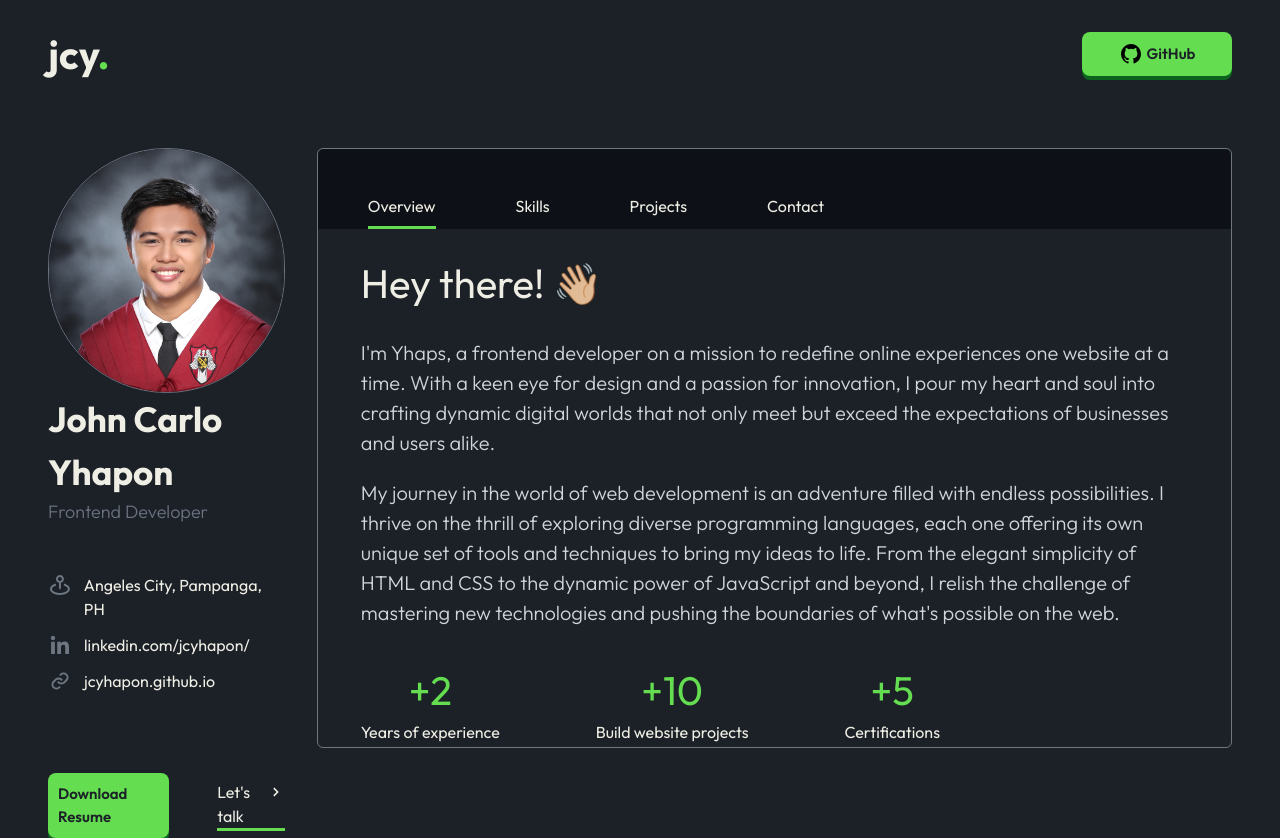
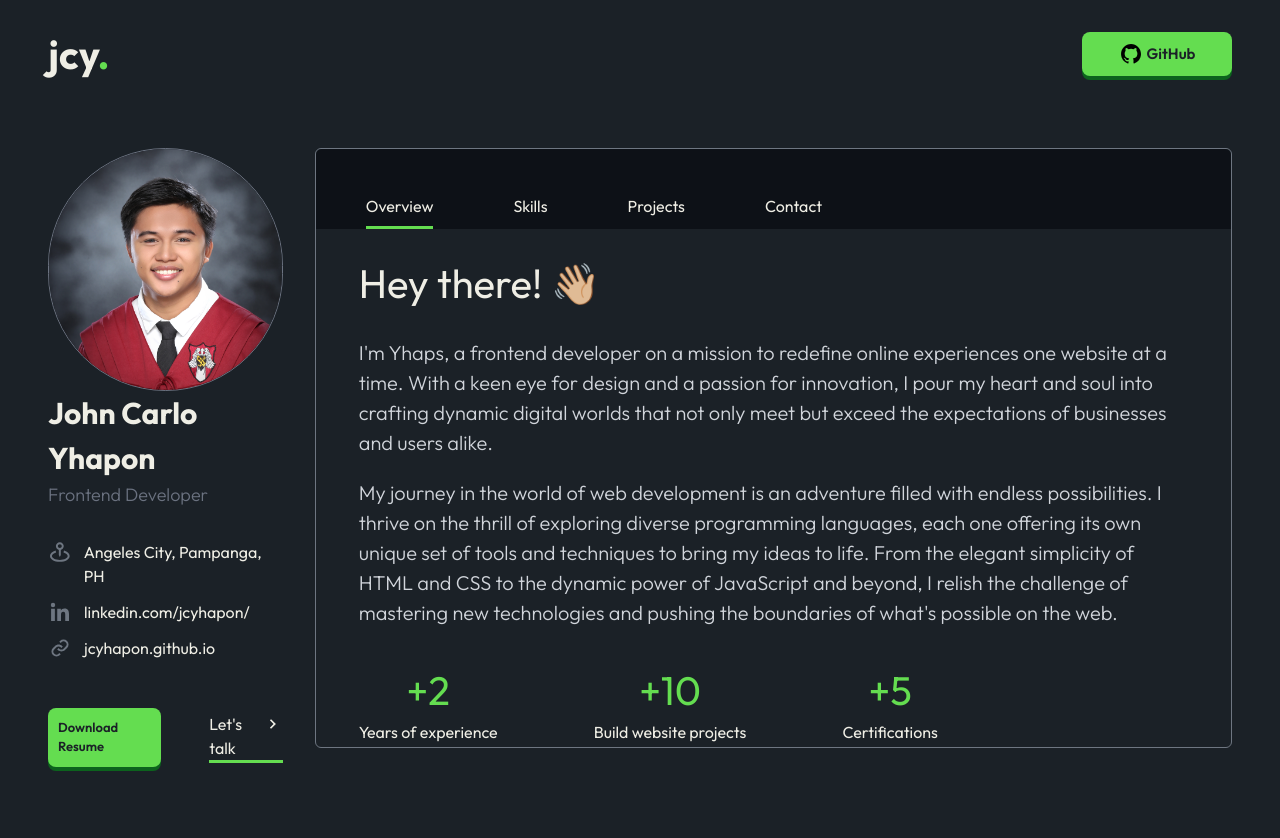
Before and after one commit to JCYhapon/portfolio, a React (Vite) app: page / in a window 1280 px wide. After the commit the page ends 800 px from the top, so only its background shows below. Built offline with nearby package versions, Linux system fonts and the light colour scheme.

Commit message:
layout: 2xl and xl responsive already

```diff
--- a/src/components/Sidebar/Sidebar.css
+++ b/src/components/Sidebar/Sidebar.css
@@ -1,7 +1,5 @@
 #resume-btn {
-  font-size: 15px;
   padding: 10px;
-  width: 150px;
   background-color: #64dd50;
   color: #1b2127;
   border-radius: 8px;
--- a/src/components/Sidebar/Sidebar.jsx
+++ b/src/components/Sidebar/Sidebar.jsx
@@ -14,8 +14,8 @@ const Sidebar = () => {
         />
       </div>
       <div className="details">
-        <div className="lg:mb-[3rem] mb-10">
-          <h1 className="text-[35px] font-bold text-[#efeee5]">
+        <div className="2xl:mb-[3rem] xl:mb-8 mb-10">
+          <h1 className="2xl:text-[35px] xl:text-[30px] font-bold text-[#efeee5]">
             John Carlo Yhapon
           </h1>
           <span className="text-[18px] font-light text-gray-500">
@@ -23,7 +23,7 @@ const Sidebar = () => {
           </span>
         </div>
 
-        <div className="flex flex-col gap-3 lg:mb-[5rem] mb-[2rem]">
+        <div className="flex flex-col gap-3 2xl:mb-[5rem] xl:mb-[3rem] mb-[2rem]">
           <div className="flex gap-3">
             <svg
               xmlns="http://www.w3.org/2000/svg"
@@ -68,7 +68,7 @@ const Sidebar = () => {
         </div>
         <div className="flex items-center gap-12 lg:mb-0 mb-4">
           <div
-            className="flex align-items-center items-center bg-[#64DD50] text-black p-1 w-[8rem] justify-center gap-1 rounded-lg font-semibold"
+            className="flex align-items-center items-center bg-[#64DD50] text-black p-1 2xl:text-[15px] xl:text-[13px] 2xl:w-[150px] xl:w-[130px] justify-center gap-1 rounded-lg font-semibold"
             id="resume-btn"
           >
             Download Resume
```
